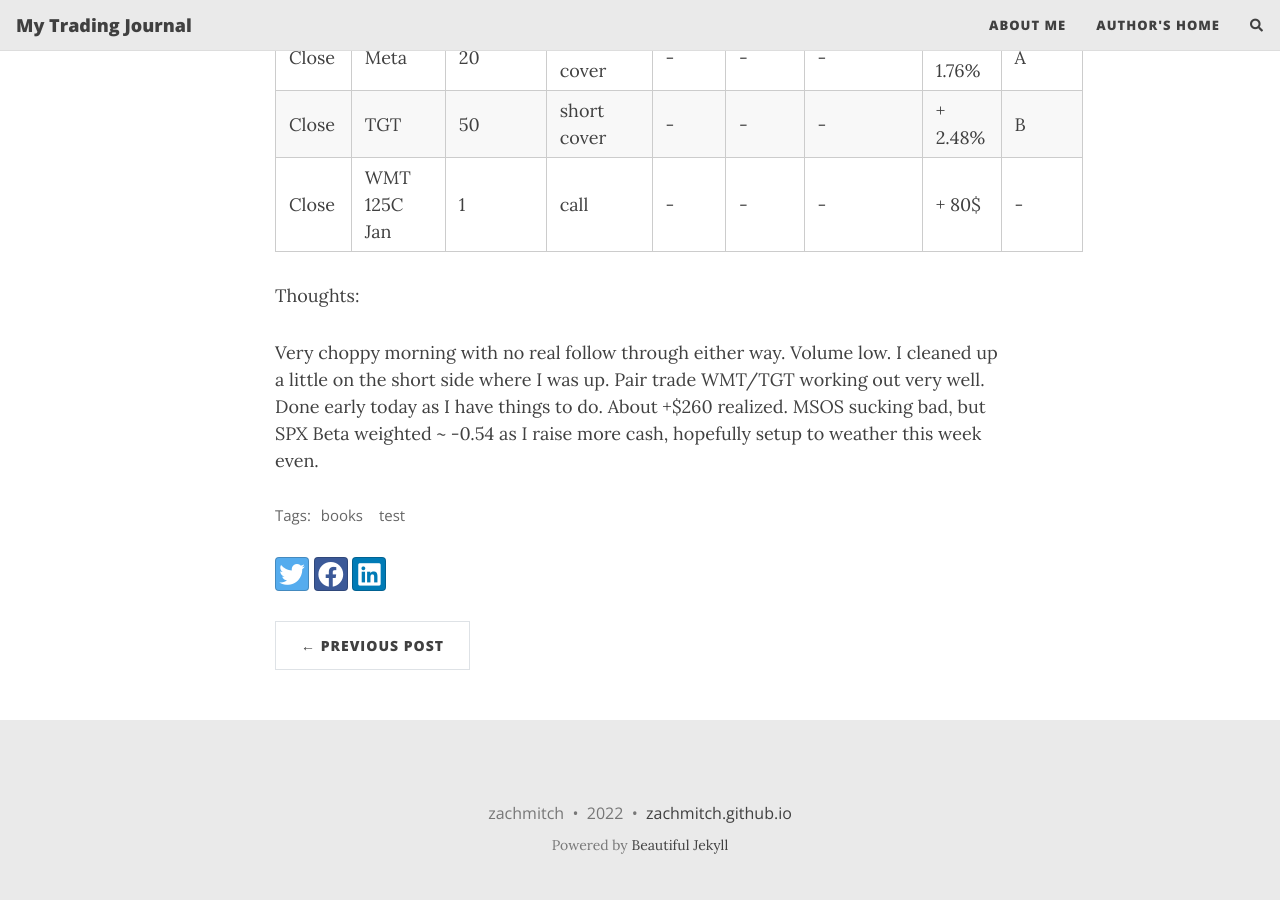
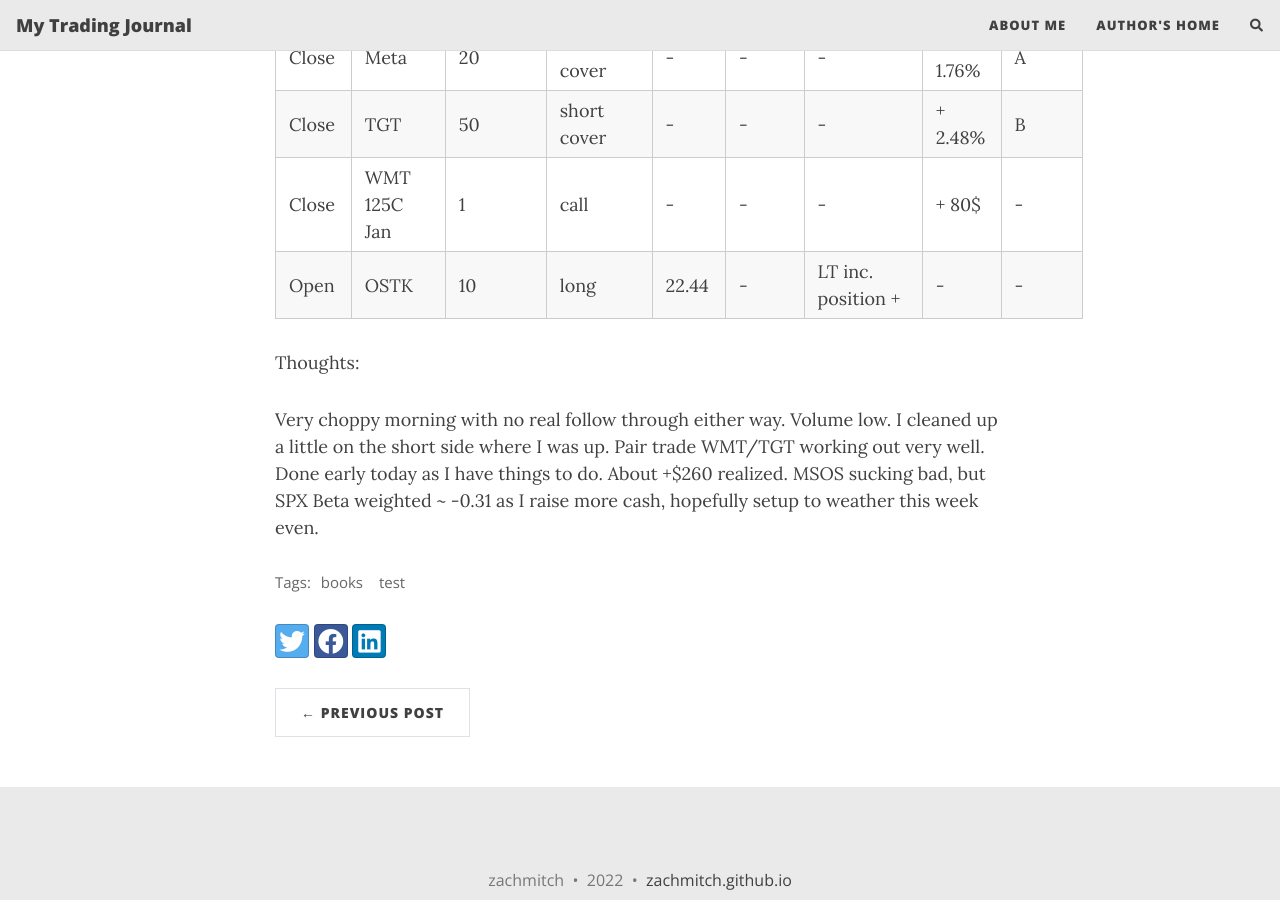
Before and after one commit to zachmitch/zachmitch.github.io, a Jekyll site: the page built from _posts/2022-12-11-trading-journal.md, in a window 1280 px wide and 900 px high, scrolled down 4277 px. Built offline with Jekyll 4.4.1, drawn with Linux system fonts in a browser that asks for light colours; nearby versions of some CDN libraries; comment, search, counter and statistics services are not loaded.

Commit message:
Journal 20221212

```diff
--- a/_posts/2022-12-11-trading-journal.md
+++ b/_posts/2022-12-11-trading-journal.md
@@ -121,8 +121,8 @@
 | Close | Meta | 20 | short cover | - | - | - | + 1.76% | A |
 | Close | TGT | 50 | short cover | - | - | - | + 2.48% | B |
 | Close | WMT 125C Jan | 1 | call | - | - | - | + 80$ | - |
-
+| Open | OSTK | 10 | long | 22.44 | - | LT inc. position + | - | - |
 
 Thoughts:
 
-Very choppy morning with no real follow through either way.  Volume low.  I cleaned up a little on the short side where I was up.  Pair trade WMT/TGT working out very well.  Done early today as I have things to do.  About +$260 realized.  MSOS sucking bad, but SPX Beta weighted ~ -0.54 as I raise more cash, hopefully setup to weather this week even.
+Very choppy morning with no real follow through either way.  Volume low.  I cleaned up a little on the short side where I was up.  Pair trade WMT/TGT working out very well.  Done early today as I have things to do.  About +$260 realized.  MSOS sucking bad, but SPX Beta weighted ~ -0.31 as I raise more cash, hopefully setup to weather this week even.
```
